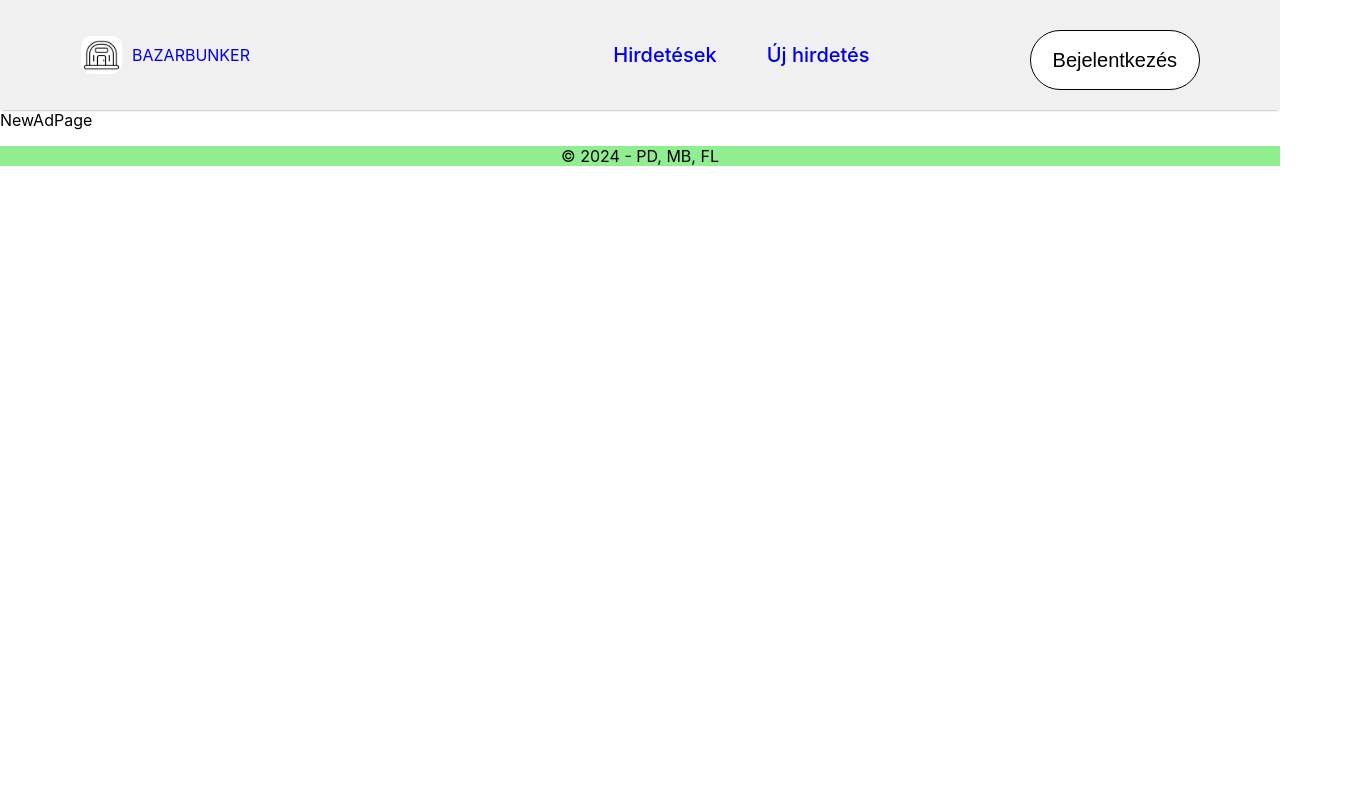
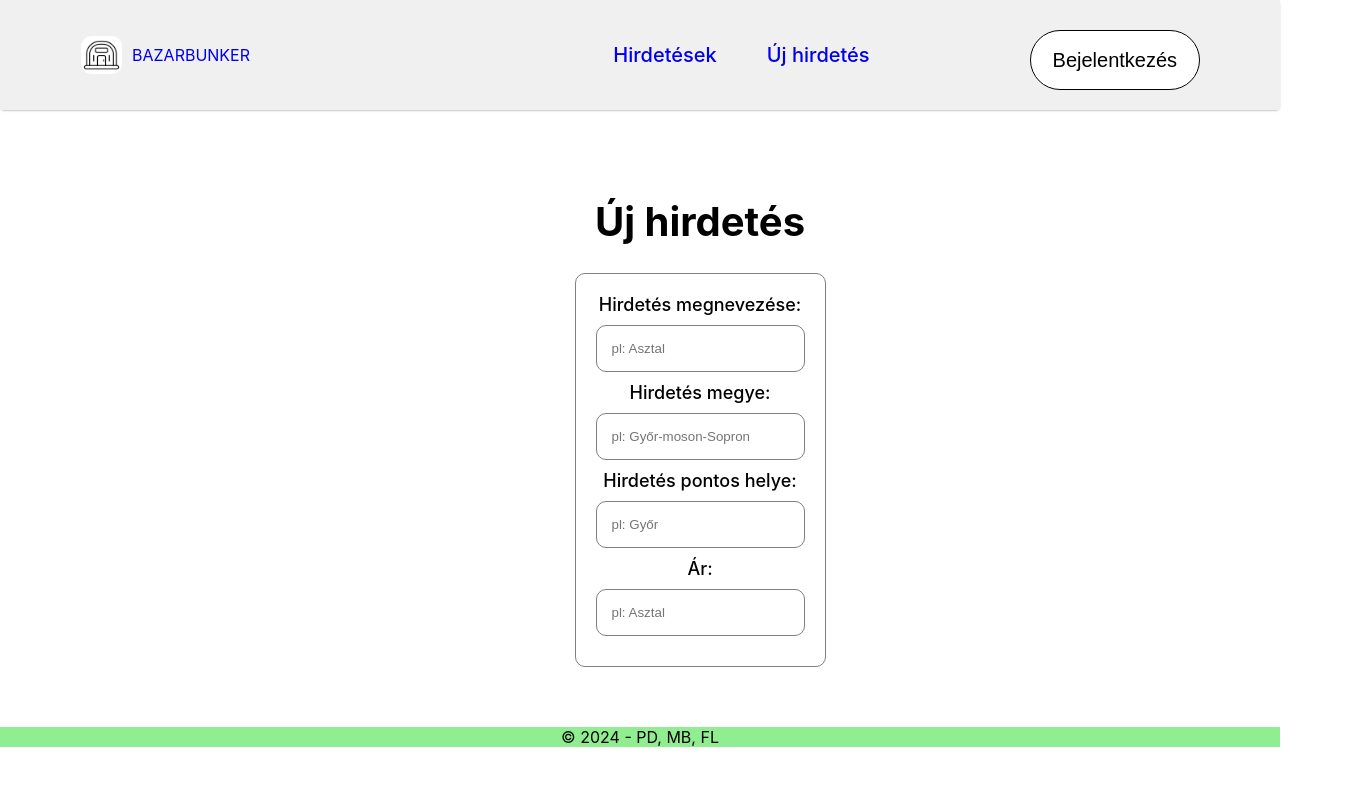
Before and after one commit to farkaslevente/14AA-D-BazarBunker, a React (Create React App) app in the folder frontend_new/: page /ujhirdetes in a window 1280 px wide. Shown: the top 786 px of the page, 1350 px wide, since content can reach past the window. Built offline with nearby package versions, Linux system fonts and the light colour scheme.

Commit message:
newadpage in progress

```diff
--- a/frontend_new/src/Pages/CSS/AllAdsPage.css
+++ b/frontend_new/src/Pages/CSS/AllAdsPage.css
@@ -3,8 +3,9 @@
     flex-direction: column;
     margin: 50px;
     height: 100%;
-    width: 100%s;
+    width: 100%;
     padding: 10px;
+    align-items: center;
 }
 
 .alladspage-title {
--- /dev/null
+++ b/frontend_new/src/Pages/CSS/NewAdPage.css
@@ -0,0 +1,30 @@
+.newadpage {
+    display: flex;
+    flex-direction: column;
+    margin: 50px;
+    height: 100%;
+    width: 100%;
+    padding: 10px;
+    align-items: center;
+}
+
+.newadpage-title {
+    font-size: 20px;
+    font-weight: 600;
+    display: flex;
+    justify-content: center;
+}
+
+.newadpage-content {
+    display: flex;
+}
+
+.data1 {
+    text-align: center;
+    display: flex;
+    flex-direction: column;
+    padding: 20px;
+    justify-content: center;
+    border: 1px solid gray;
+    border-radius: 10px;
+}
--- a/frontend_new/src/Pages/NewAdPage.jsx
+++ b/frontend_new/src/Pages/NewAdPage.jsx
@@ -1,7 +1,30 @@
 import React from 'react'
+import './CSS/NewAdPage.css'
 
 export const NewAdPage = () => {
-  return (
-    <div>NewAdPage</div>
-  )
+    return (
+        <div className='newadpage'>
+            <div className="newadpage-title">
+                <h1>Új hirdetés</h1>
+            </div>
+            <div className="newadpage-content">
+                <div className="data1">
+                    <label htmlFor="title">Hirdetés megnevezése:</label>
+                    <input type="text" name='title' placeholder='pl: Asztal'/>
+
+                    <label htmlFor="county">Hirdetés megye:</label>
+                    <input type="text" name='county' placeholder='pl: Győr-moson-Sopron'/>
+
+                    <label htmlFor="settlement">Hirdetés pontos helye:</label>
+                    <input type="text" name='settlement' placeholder='pl: Győr'/>
+
+                    <label htmlFor="price">Ár:</label>
+                    <input type="text" name='price' placeholder='pl: Asztal'/>
+                </div>
+                <div className="data2">
+
+                </div>
+            </div>
+        </div>
+    )
 }
```
